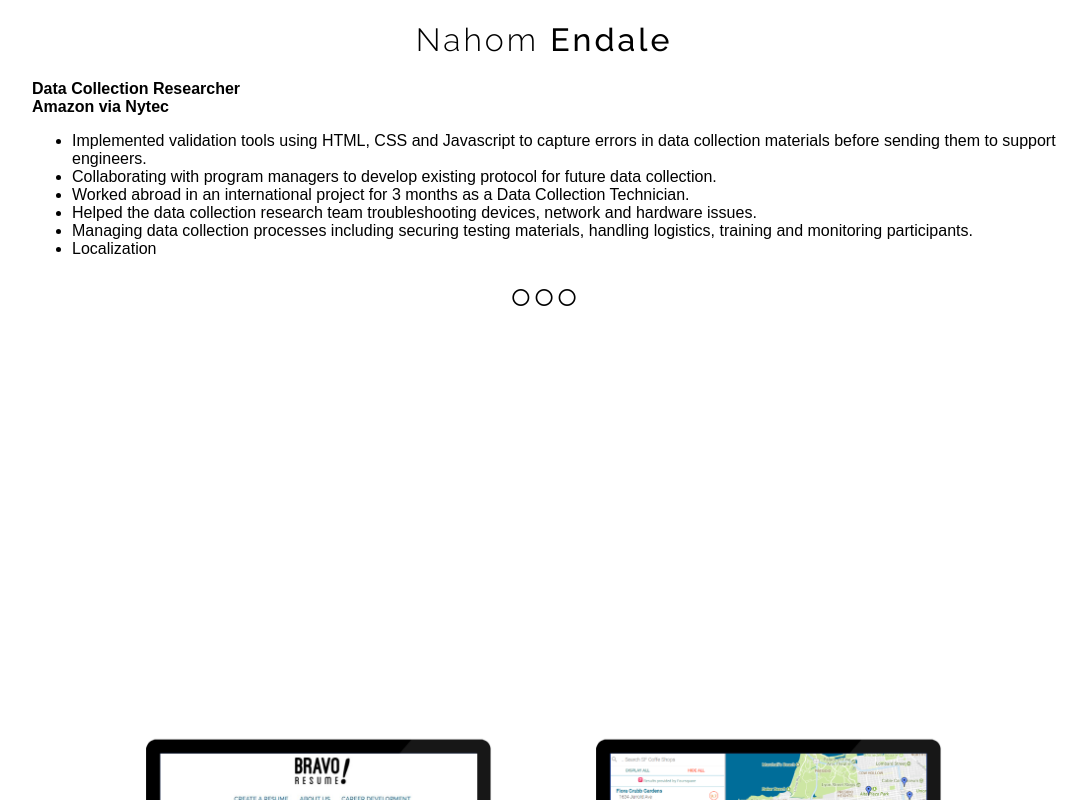
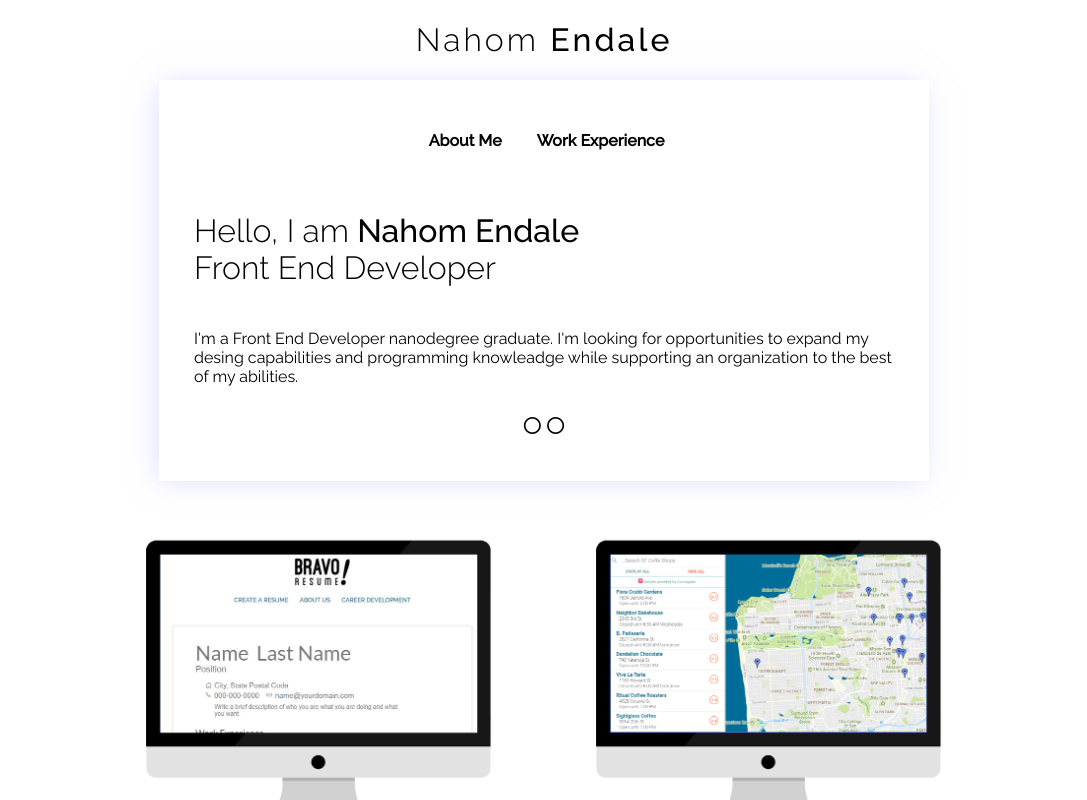
Before and after one commit to nahomtefera/portfolio, a React (Create React App) app: page / in a window 1280 px wide. Shown: the top 800 px of the page, without its empty margins (96-1183 px from the left). Built offline with nearby package versions, Linux system fonts and the light colour scheme.

Commit message:
added personal info component, showing profile and contact info

```diff
--- a/src/App.css
+++ b/src/App.css
@@ -15,3 +15,7 @@
   font-family: "Raleway", Helvetica;
   font-weight: 500;
 }
+
+.hide {
+  display: none;
+}
--- a/src/components/aboutMe/aboutMe.css
+++ b/src/components/aboutMe/aboutMe.css
@@ -0,0 +1,26 @@
+.about-me-container {
+    max-width: 90%;
+    width: 700px;
+    padding: 35px;
+    margin: 0 auto;
+    /* display: flex; */
+    -webkit-box-shadow: -3px 2px 27px -3px rgba(186,186,255,0.52);
+    -moz-box-shadow: -3px 2px 27px -3px rgba(186,186,255,0.52);
+    box-shadow: -3px 2px 27px -3px rgba(186,186,255,0.52);
+}
+
+.about-me-list {
+    list-style: none;
+}
+
+.about-me-list-item {
+    display: inline-block;
+    margin: 0 35px 20px 0;
+    font-family: "Raleway", Arial, Helvetica, sans-serif;
+    font-weight: bold;
+    cursor: pointer;
+}
+
+.hide {
+    display: none;
+}
--- a/src/components/aboutMe/aboutMe.jsx
+++ b/src/components/aboutMe/aboutMe.jsx
@@ -1,14 +1,35 @@
 import React, { Component } from 'react';
+import PersonalInfo from '../personalInfo/personalInfo';
 import WorkExperience from '../workExperience/workExperience';
 import './aboutMe.css';
 
 
 class AboutMe extends Component {
 
+    constructor(props) {
+        super(props)
+
+        this.state = {
+            personalInfo: {
+                visible: true
+            },
+            workExperience: {
+                visible: false
+            }
+        }
+    }
+
     render() {
         return (
             <div className="about-me-container">
-                <WorkExperience />
+                <div className="about-me-nav">
+                    <ul className="about-me-list">
+                        <li className="about-me-list-item">About Me</li>
+                        <li className="about-me-list-item">Work Experience</li>
+                    </ul>
+                </div>
+                <PersonalInfo className={this.state.personalInfo.visible === true ? "" : "hide"} />
+                <WorkExperience className={this.state.workExperience.visible === true ? "" : "hide"} />
             </div>
         )
     }
--- /dev/null
+++ b/src/components/personalInfo/personalInfo.css
@@ -0,0 +1,30 @@
+.personal-info-intro {
+    font-weight: 100;
+    font-family: "Raleway", Arial, Helvetica, sans-serif;
+    font-size: 2em;
+    text-align: left;
+}
+
+.personal-info-fullname {
+    font-weight: 500;
+}
+
+.personal-info-description {
+    font-family: "Raleway", Arial, Helvetica, sans-serif;
+    text-align: left;
+}
+
+.personal-info-nav {
+    text-align: center;
+
+}
+
+.personal-info-nav-icon {
+    font-size: 2.4em;
+    cursor: pointer;
+}
+
+.personal-info-nav-icon:hover {
+    color: red;
+    transform: scale(1.1)
+}
--- /dev/null
+++ b/src/components/personalInfo/personalInfo.jsx
@@ -0,0 +1,68 @@
+import React, { Component } from 'react';
+import './personalInfo.css';
+
+
+class PersonalInfo extends Component {
+
+    constructor(props){
+        super(props)
+
+        this.state= {
+            nav: [
+                {
+                    key: 1,
+                    name: "personal-info-profile",
+                    visible: "show"
+                },
+                {
+                    key: 2,
+                    name: "personal-info-contac",
+                    visible: "hide"
+                }
+            ]
+        }
+
+        this.toggle = this.toggle.bind(this);
+    }
+
+    toggle(event) {
+        let prevState = this.state.nav;
+        for(var i=0; i<prevState.length; i++){
+            if(prevState[i].key == event.target.id){
+                prevState[i].visible = "show";
+            } else {
+                prevState[i].visible = "hide";
+            }
+        }
+
+        this.setState({
+            nav: prevState
+        })
+    }
+
+    render() {
+        return (
+            <div className={this.props.className + " personal-info-container"}>
+                <div className={this.state.nav[0].visible + " personal-info-profile"}>
+                    <h4 className="personal-info-intro">Hello, I am <span className="personal-info-fullname">Nahom Endale</span> <br/> Front End Developer</h4>
+
+                    <p className="personal-info-description">I'm a Front End Developer nanodegree graduate. I'm looking for opportunities to expand my desing capabilities and programming knowleadge while supporting an organization to the best of my abilities.</p>
+                </div>
+
+                <div className={this.state.nav[0].visible + " personal-info-contact"}>
+
+                </div>
+
+                <div className="personal-info-nav">
+                        {this.state.nav.map(info=>{
+                            return(
+                                <span id={info.key} className="personal-info-nav-icon" onClick={this.toggle} key={info.key}>○</span>
+                            )
+                        })}
+                </div>
+            </div>
+        )
+    }
+}
+
+export default PersonalInfo;
--- a/src/components/workExperience/workExperience.css
+++ b/src/components/workExperience/workExperience.css
@@ -1,8 +1,5 @@
 .work-experience-container {
-    width: 80%;
-    min-height: 600px;
-    margin: 0 auto;
-    display: flex;
+
 }
 
 .arrow-icon-container {
@@ -39,6 +36,11 @@
 
 .job-title, .job-company {
     margin: 0;
+    font-family: "Raleway", Arial, Helvetica, sans-serif
+}
+
+.job-description {
+    font-family: "Raleway", Arial, Helvetica, sans-serif
 }
 
 .work-nav {
@@ -55,7 +57,3 @@
     color: red;
     transform: scale(1.1)
 }
-
-.hide {
-    display: none;
-}
--- a/src/components/workExperience/workExperience.jsx
+++ b/src/components/workExperience/workExperience.jsx
@@ -60,7 +60,7 @@
 
     render() {
         return (
-            <div className="work-experience-container">
+            <div className={this.props.className + " work-experience-container"}>
                 {/* <div className="left-arrow arrow-icon-container">
                     <img className="arrow-icon" src={arrowBack} alt="arrow Back"/>
                 </div> */}
@@ -71,7 +71,7 @@
                             <div key={job.key} className={job.visible ? "job-container" : "job-container hide"}>
                                 <h4 className="job-title">{job.title}</h4>
                                 <h4 className="job-company">{job.company}</h4>
-                                <ul>
+                                <ul className="job-description">
                                     {job.description.map(item=>{
                                         return <li> {item} </li>
                                     })}
@@ -88,9 +88,7 @@
                     </div>
                 </div>
 
-                {/* <div className="right-arrow arrow-icon-container">
-                    <img className="arrow-icon" src={arrowForward} alt="arrow Forward"/>
-                </div> */}
+
             </div>
         )
     }
```
